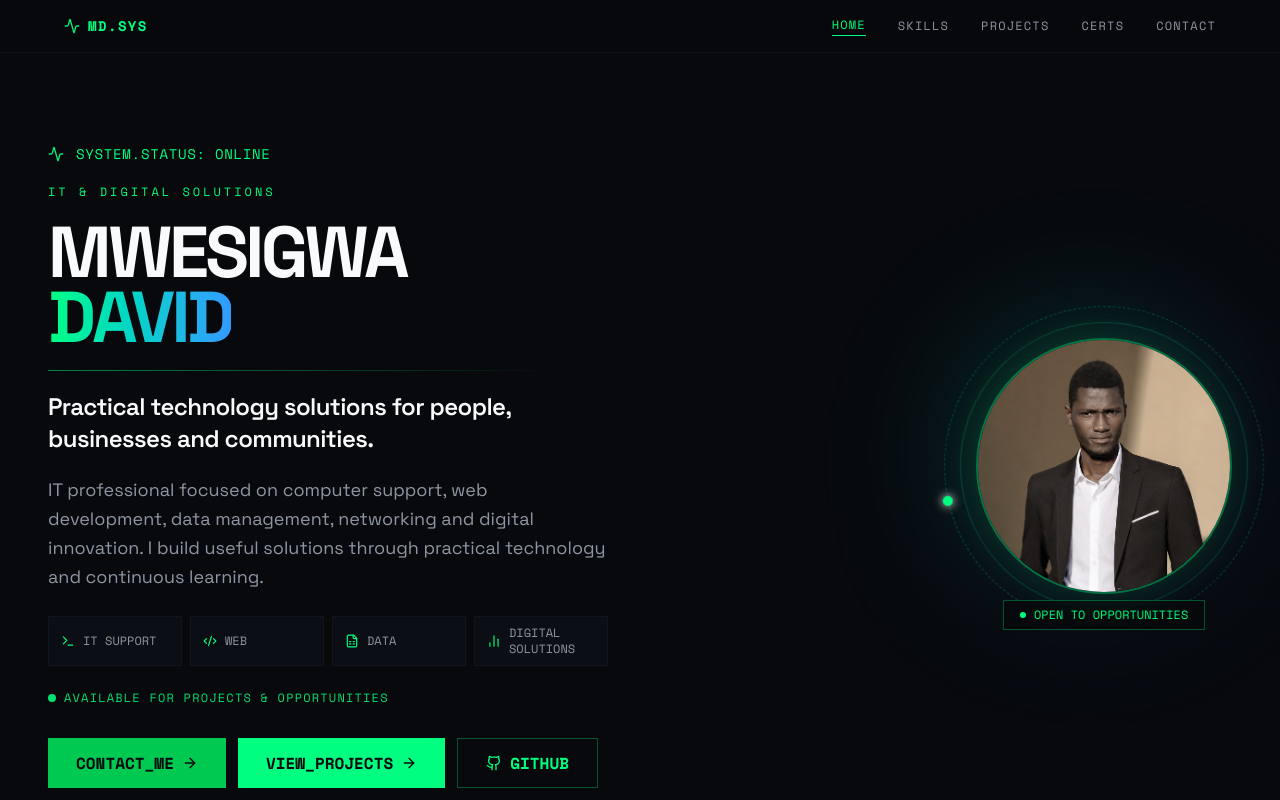
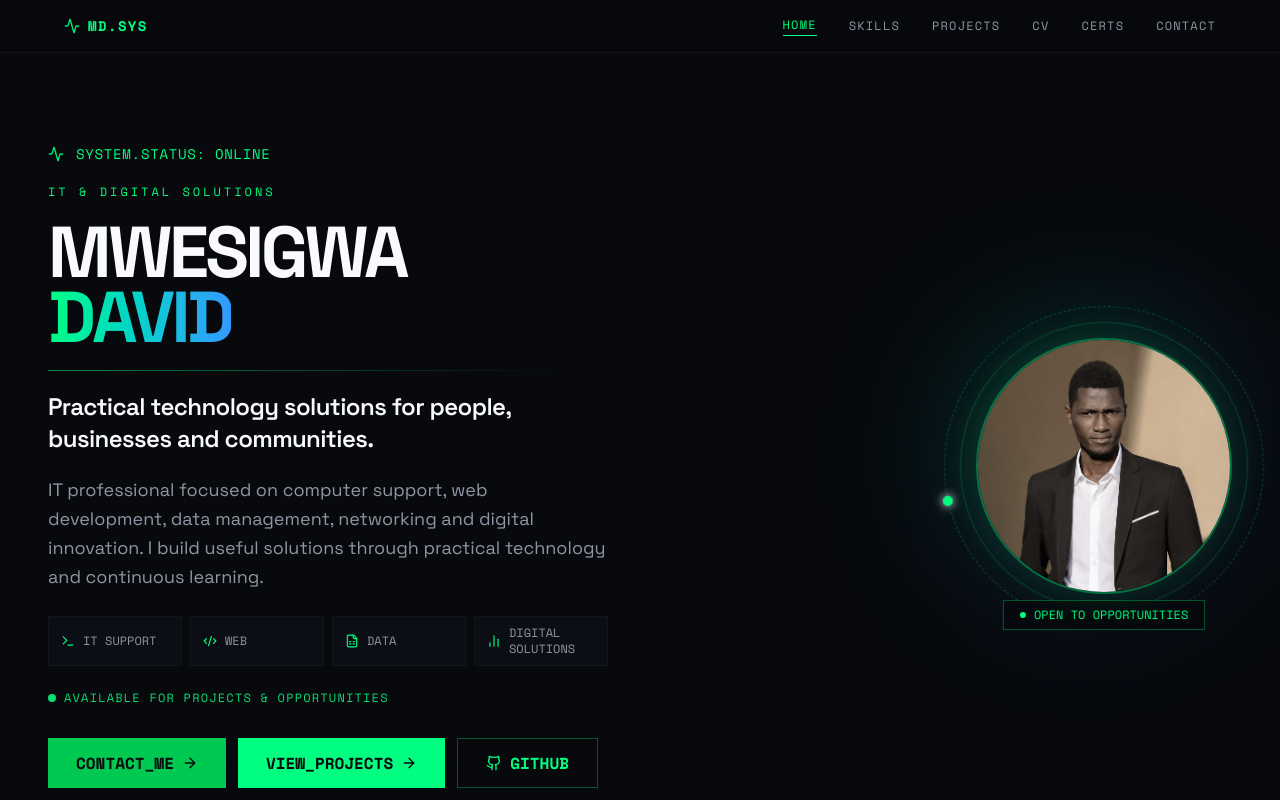
Before and after one commit to Codeme256/my-portifolio, a React (Vite) app: page / in a window 1280 px wide. Shown: the top 800 px of the page. Built offline with nearby package versions, Linux system fonts and the light colour scheme.

Commit message:
Add CV to portfolio navigation

```diff
--- a/src/components/nav.tsx
+++ b/src/components/nav.tsx
@@ -7,6 +7,7 @@ const links = [
   { href: "/", label: "HOME" },
   { href: "/skills", label: "SKILLS" },
   { href: "/projects", label: "PROJECTS" },
+  { href: "/cv", label: "CV" },
   { href: "/certifications", label: "CERTS" },
   { href: "/contact", label: "CONTACT" },
 ];
@@ -22,7 +23,6 @@ export default function Nav() {
         <span className="font-mono font-bold text-primary tracking-widest text-sm">MD.SYS</span>
       </Link>
 
-      {/* Desktop nav */}
       <div className="hidden md:flex items-center gap-8">
         {links.map((link) => (
           <Link
@@ -40,7 +40,6 @@ export default function Nav() {
         ))}
       </div>
 
-      {/* Mobile hamburger */}
       <button
         className="md:hidden text-muted-foreground hover:text-primary transition-colors"
         onClick={() => setOpen(!open)}
@@ -50,7 +49,6 @@ export default function Nav() {
         {open ? <X className="w-5 h-5" /> : <Menu className="w-5 h-5" />}
       </button>
 
-      {/* Mobile drawer */}
       <AnimatePresence>
         {open && (
           <motion.div
```
